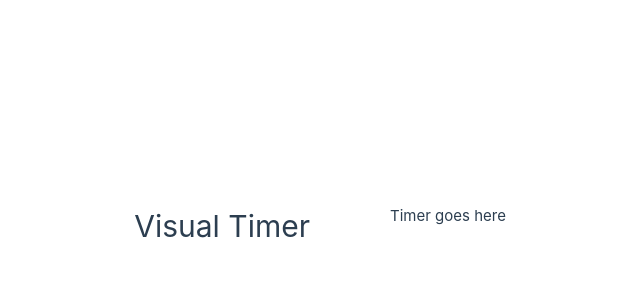
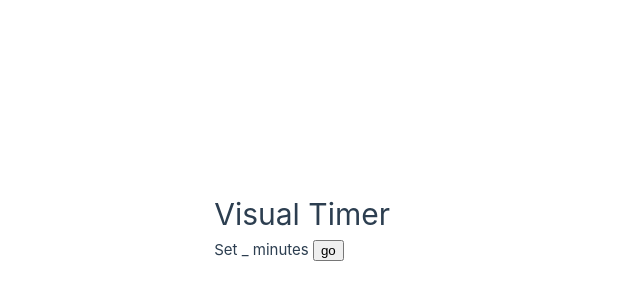
Before and after one commit to msunji/visual-timer, a Vue app: page / in a window 1280 px wide. Shown: the part 174-474 px from the top of the page, without its empty margins (250-890 px from the left). Built offline with nearby package versions, Linux system fonts and the light colour scheme.

Commit message:
Remove placeholder text and styling and add base parts

```diff
--- a/src/App.vue
+++ b/src/App.vue
@@ -1,38 +1,14 @@
 <script setup></script>
 
 <template>
-  <header>
-    <h1>Visual Timer</h1>
-  </header>
+  <div id="main-app">
+    <header>
+      <h1>Visual Timer</h1>
+    </header>
 
-  <main>Timer goes here</main>
+    <main>
+      <div>Set _ minutes <button>go</button></div>
+      <div id="timer"></div>
+    </main>
+  </div>
 </template>
-
-<style scoped>
-header {
-  line-height: 1.5;
-}
-
-.logo {
-  display: block;
-  margin: 0 auto 2rem;
-}
-
-@media (min-width: 1024px) {
-  header {
-    display: flex;
-    place-items: center;
-    padding-right: calc(var(--section-gap) / 2);
-  }
-
-  .logo {
-    margin: 0 2rem 0 0;
-  }
-
-  header .wrapper {
-    display: flex;
-    place-items: flex-start;
-    flex-wrap: wrap;
-  }
-}
-</style>
```
